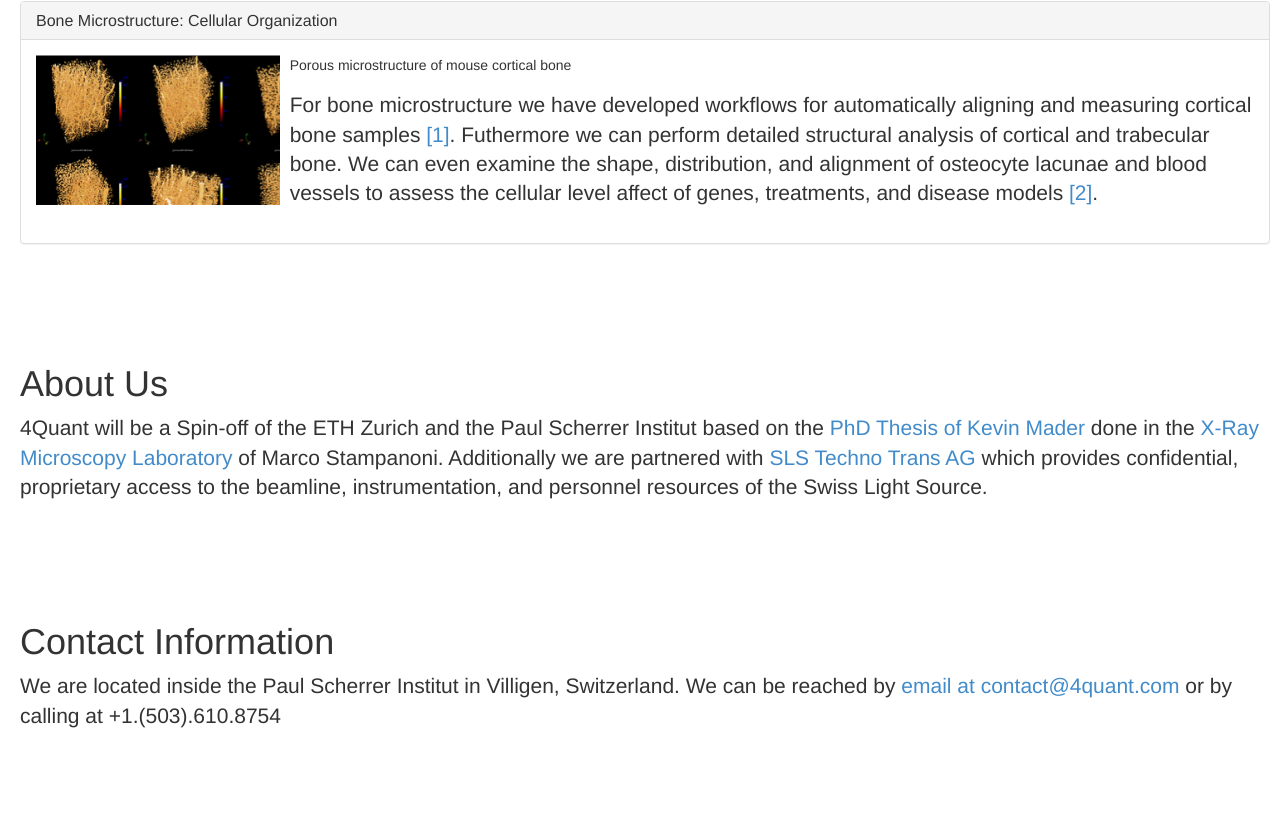
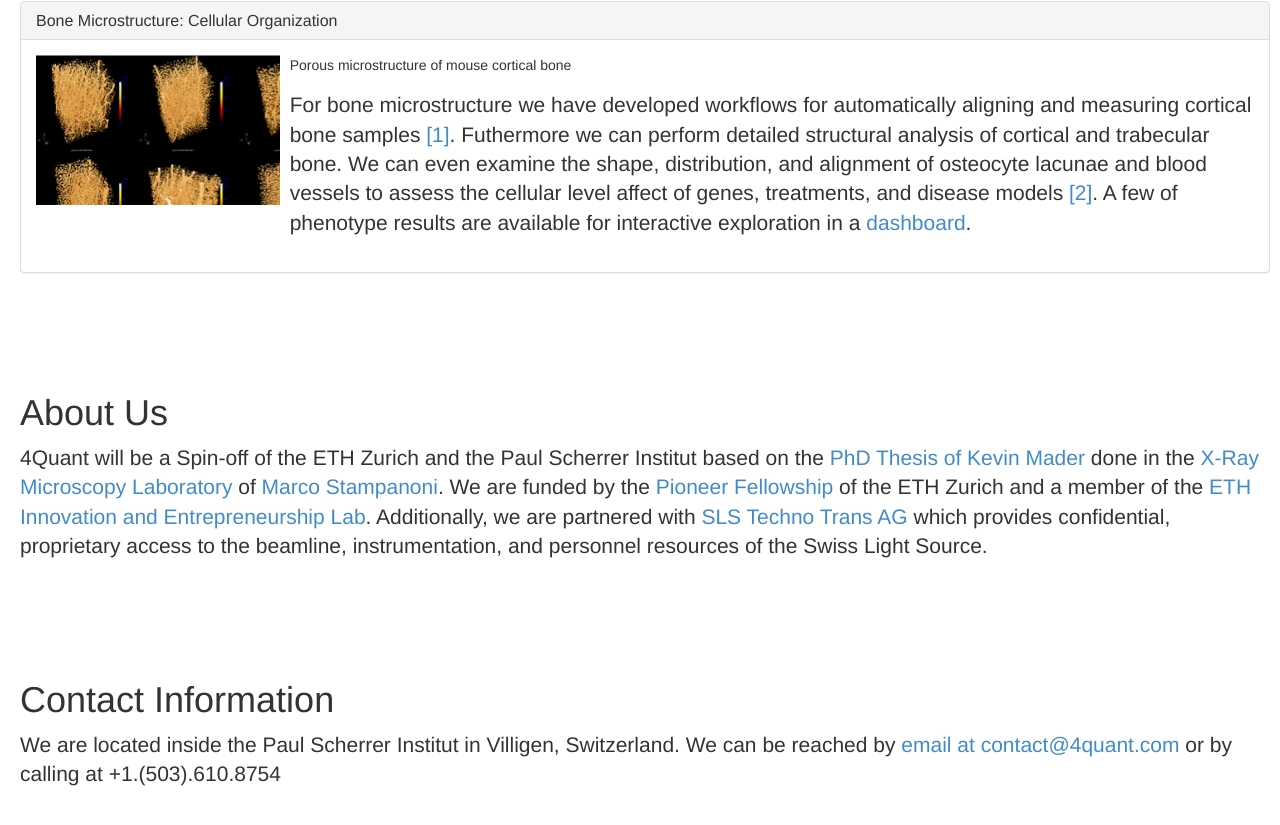
Before and after one commit to habi/4Quant.github.io, a plain HTML site: page index.html in a window 1280 px wide. Shown: the part 965-1790 px from the top of the page. Before the commit the page ends 1755 px from the top, so only its background shows below. Drawn offline with nearby package versions, Linux system fonts and the light colour scheme.

Commit message:
updating site with new contacts and examples

```diff
--- a/index.html
+++ b/index.html
@@ -122,7 +122,7 @@
         <div class="media-body">
           <h4 class="media-heading"></h4>
           <p class="lead">For bone microstructure we have developed workflows for automatically aligning and measuring cortical bone samples <a href="http://dx.doi.org/10.1016/j.bone.2013.06.026" target="_blank">[1]</a>.
-          Futhermore we can perform detailed structural analysis of cortical and trabecular bone. We can even examine the shape, distribution, and alignment of osteocyte lacunae and blood vessels to assess the cellular level affect of genes, treatments, and disease models <a href="http://dx.doi.org/10.1016/j.bone.2013.06.026" target="_blank">[2]</a>.
+          Futhermore we can perform detailed structural analysis of cortical and trabecular bone. We can even examine the shape, distribution, and alignment of osteocyte lacunae and blood vessels to assess the cellular level affect of genes, treatments, and disease models <a href="http://dx.doi.org/10.1016/j.bone.2013.06.026" target="_blank">[2]</a>. A few of phenotype results are available for interactive exploration in a <a href="https://4quant.shinyapps.io/GenomeData/" target="_blank">dashboard</a>.
           </p>
         </div>
       </div>
@@ -133,7 +133,7 @@
   </div>
   <div class="main-section" id="about">
     <h1>About Us</h1>
-    <p class="lead">4Quant will be a Spin-off of the ETH Zurich and the Paul Scherrer Institut based on the <a href="http://e-collection.library.ethz.ch/view/eth:6915">PhD Thesis of Kevin Mader</a> done in the <a href="http://www.psi.ch/sls/tomcat/" target="_blank">X-Ray Microscopy Laboratory</a> of Marco Stampanoni. Additionally we are partnered with <a href="http://www.psi.ch/sls-techno-trans-ag/" target="_blank">SLS Techno Trans AG</a> which provides confidential, proprietary access to the beamline, instrumentation, and personnel resources of the Swiss Light Source.</p>
+    <p class="lead">4Quant will be a Spin-off of the ETH Zurich and the Paul Scherrer Institut based on the <a href="http://e-collection.library.ethz.ch/view/eth:6915">PhD Thesis of Kevin Mader</a> done in the <a href="http://www.psi.ch/sls/tomcat/" target="_blank">X-Ray Microscopy Laboratory</a> of <a href="http://www.biomed.ee.ethz.ch/people/mstamp" target="_blank">Marco Stampanoni</a>. We are funded by the <a href="http://www.vpf.ethz.ch/services/pioneergrants/" target="_href">Pioneer Fellowship</a> of the ETH Zurich and a member of the <a href="https://www1.ethz.ch/vpf/ielab" target="_blank">ETH Innovation and Entrepreneurship Lab</a>. Additionally, we are partnered with <a href="http://www.psi.ch/sls-techno-trans-ag/" target="_blank">SLS Techno Trans AG</a> which provides confidential, proprietary access to the beamline, instrumentation, and personnel resources of the Swiss Light Source.</p>
   </div>
   <div class="main-section" id="contact">
     <h1>Contact Information</h1>
```
